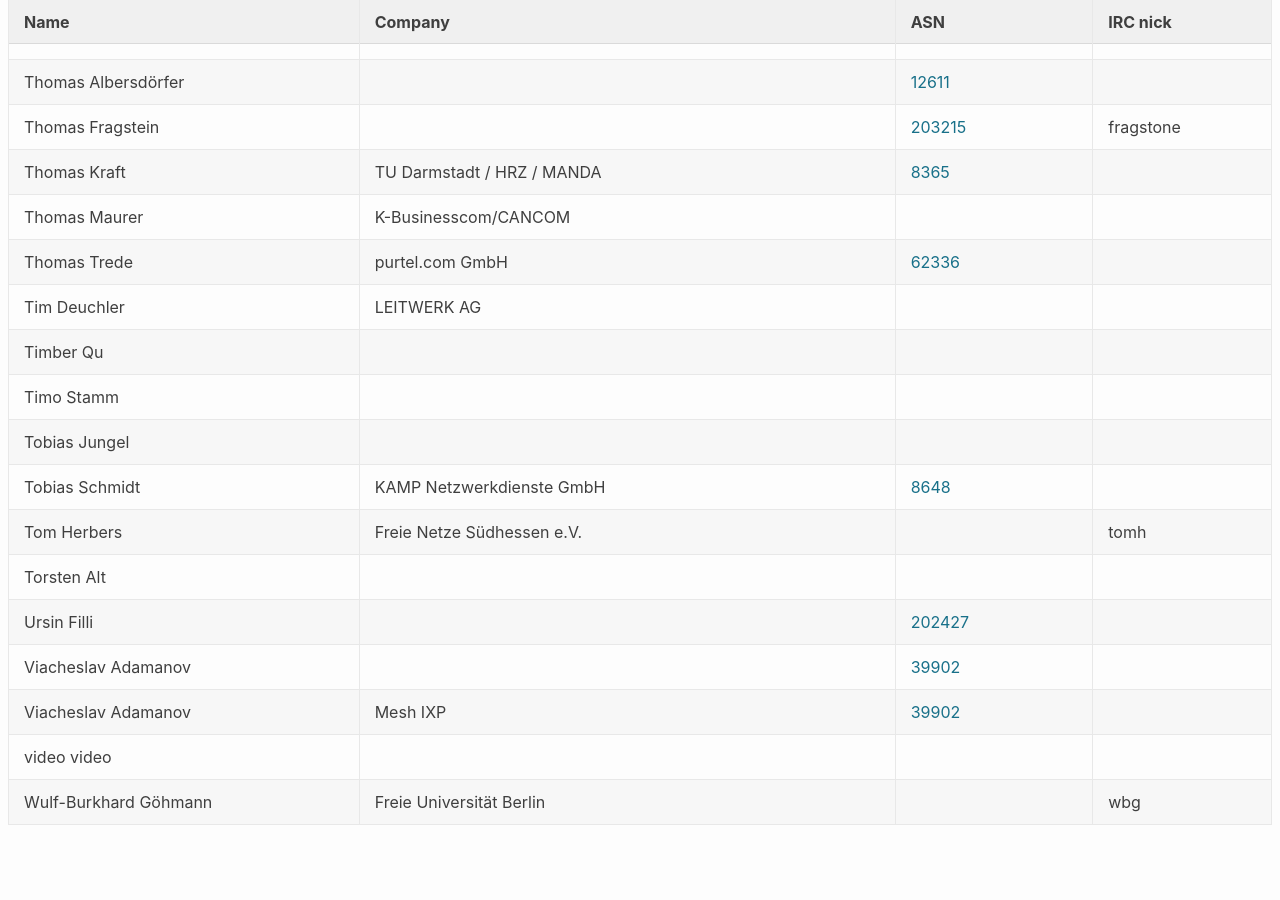
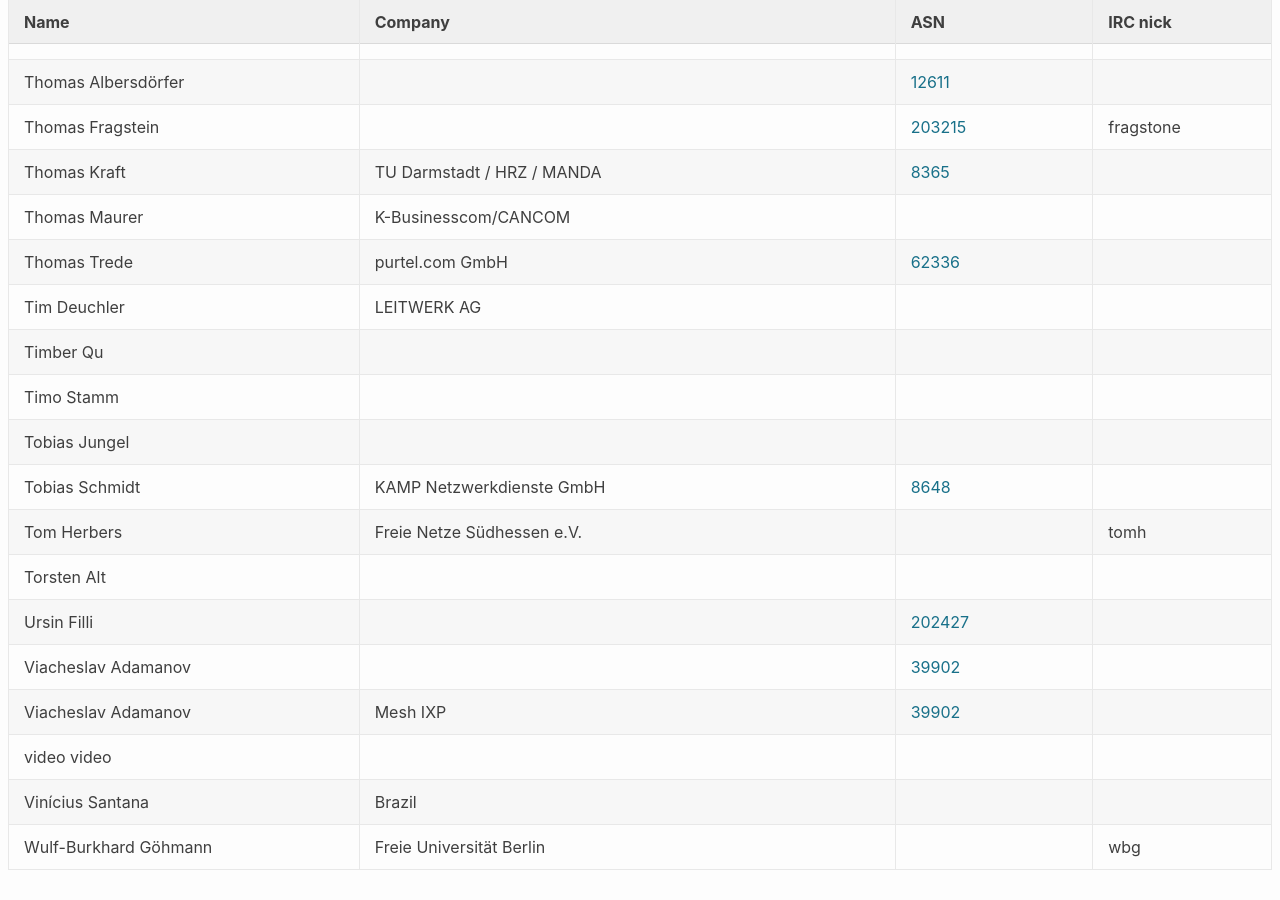
Before and after one commit to denog/pretix-attendeelist, a Jekyll site: the page built from denog15/index.md, in a window 1280 px wide and 900 px high, scrolled down 26357 px. Built offline with Jekyll 4.4.1, drawn with Linux system fonts in a browser that asks for light colours; before the commit the page ends 27212 px from its top, so only the background shows below that.

Commit message:
Latest data: Mon Nov 20 02:05:14 UTC 2023

```diff
--- a/_data/attendees_denog15_online.json
+++ b/_data/attendees_denog15_online.json
@@ -1026,6 +1026,12 @@
     "asn": null
   },
   {
+    "name": "Vinícius Santana",
+    "company": "Brazil",
+    "irc": null,
+    "asn": null
+  },
+  {
     "name": "Wulf-Burkhard Göhmann",
     "company": "Freie Universität Berlin",
     "irc": "wbg",
```
